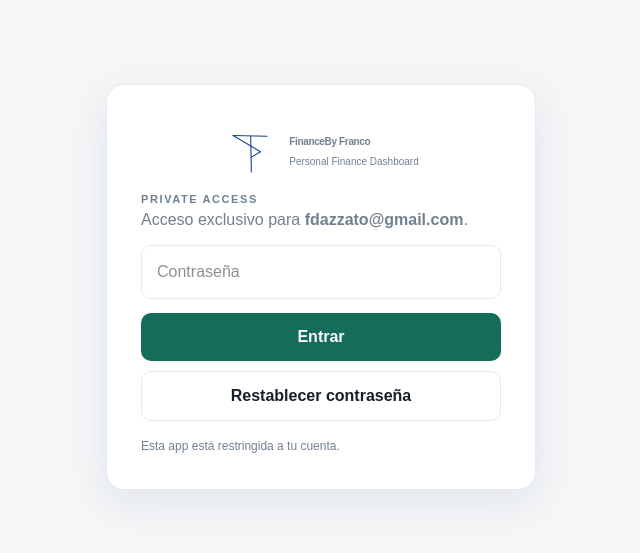
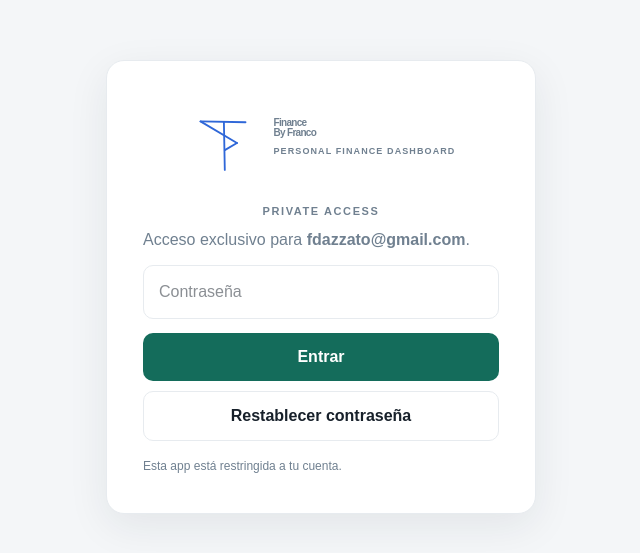
Before and after one commit to fdazzato-droid/expense-tracker, a Next.js app: page / in a window 1280 px wide. Shown: the part 113-666 px from the top of the page, without its empty margins (319-959 px from the left). Built offline with nearby package versions, Linux system fonts and the light colour scheme.

Commit message:
Improve Finance By Franco contrast and hierarchy

```diff
--- a/app/globals.css
+++ b/app/globals.css
@@ -1058,3 +1058,150 @@ body {
     height: 52px;
   }
 }
+
+/* Refined Finance By Franco identity */
+.brandLockup {
+  display: flex;
+  align-items: center;
+  gap: 16px;
+}
+.markFrame {
+  display: grid;
+  place-items: center;
+  flex: 0 0 auto;
+}
+.francoMark {
+  width: 68px;
+  height: 72px;
+  overflow: visible;
+}
+.francoMark path {
+  fill: none;
+  stroke: #2f67d8;
+  stroke-width: 4.1;
+  stroke-linecap: round;
+  stroke-linejoin: round;
+}
+.brandText {
+  display: grid;
+  gap: 5px;
+  min-width: 0;
+}
+.brandText strong {
+  display: grid;
+  gap: 0;
+  font-size: 22px;
+  line-height: 1.02;
+  letter-spacing: -.7px;
+  color: #17202a;
+}
+.brandFinance,
+.brandByFranco {
+  display: block;
+}
+.brandByFranco {
+  font-weight: 700;
+}
+.brandTagline {
+  display: block;
+  color: #778791;
+  font-size: 10px;
+  font-weight: 700;
+  letter-spacing: .9px;
+}
+
+/* Sidebar lockup: high contrast and deliberate scale */
+.sidebar {
+  padding: 30px 22px;
+}
+.sidebar .brandLockup.compact {
+  gap: 12px;
+  align-items: center;
+  padding-bottom: 20px;
+  border-bottom: 1px solid rgba(255,255,255,.08);
+}
+.sidebar .brandLockup.compact .francoMark {
+  width: 56px;
+  height: 60px;
+}
+.sidebar .brandText {
+  gap: 4px;
+}
+.sidebar .brandText strong {
+  font-size: 18px;
+  line-height: .98;
+  letter-spacing: -.45px;
+  color: #f5f8fa;
+}
+.sidebar .brandFinance {
+  font-weight: 700;
+}
+.sidebar .brandByFranco {
+  color: #dce5ea;
+  font-weight: 500;
+}
+.sidebar .brandTagline {
+  color: #7f96a2;
+  font-size: 8px;
+  letter-spacing: 1.15px;
+}
+.sidebar nav {
+  margin-top: 24px;
+}
+
+/* Login identity: centered, premium and spacious */
+.authCard {
+  padding: 38px 36px;
+}
+.authCard .brandLockup {
+  justify-content: center;
+  gap: 15px;
+  margin-bottom: 26px;
+}
+.authCard .francoMark {
+  width: 72px;
+  height: 78px;
+}
+.authCard .brandText {
+  text-align: left;
+}
+.authCard .brandText strong {
+  font-size: 25px;
+  line-height: 1;
+}
+.authCard .brandTagline {
+  margin-top: 2px;
+  font-size: 9px;
+  letter-spacing: 1.1px;
+  text-transform: uppercase;
+}
+.authCard > .eyebrow {
+  text-align: center;
+  margin-bottom: 8px;
+}
+
+@media (max-width: 900px) {
+  .sidebar .brandLockup.compact .francoMark {
+    width: 44px;
+    height: 48px;
+  }
+  .sidebar .brandText strong {
+    font-size: 15px;
+  }
+  .sidebar .brandTagline {
+    display: none;
+  }
+}
+@media (max-width: 650px) {
+  .sidebar .brandLockup.compact {
+    padding-bottom: 0;
+    border-bottom: 0;
+  }
+  .authCard .brandLockup {
+    flex-direction: column;
+    text-align: center;
+  }
+  .authCard .brandText {
+    text-align: center;
+  }
+}
```
